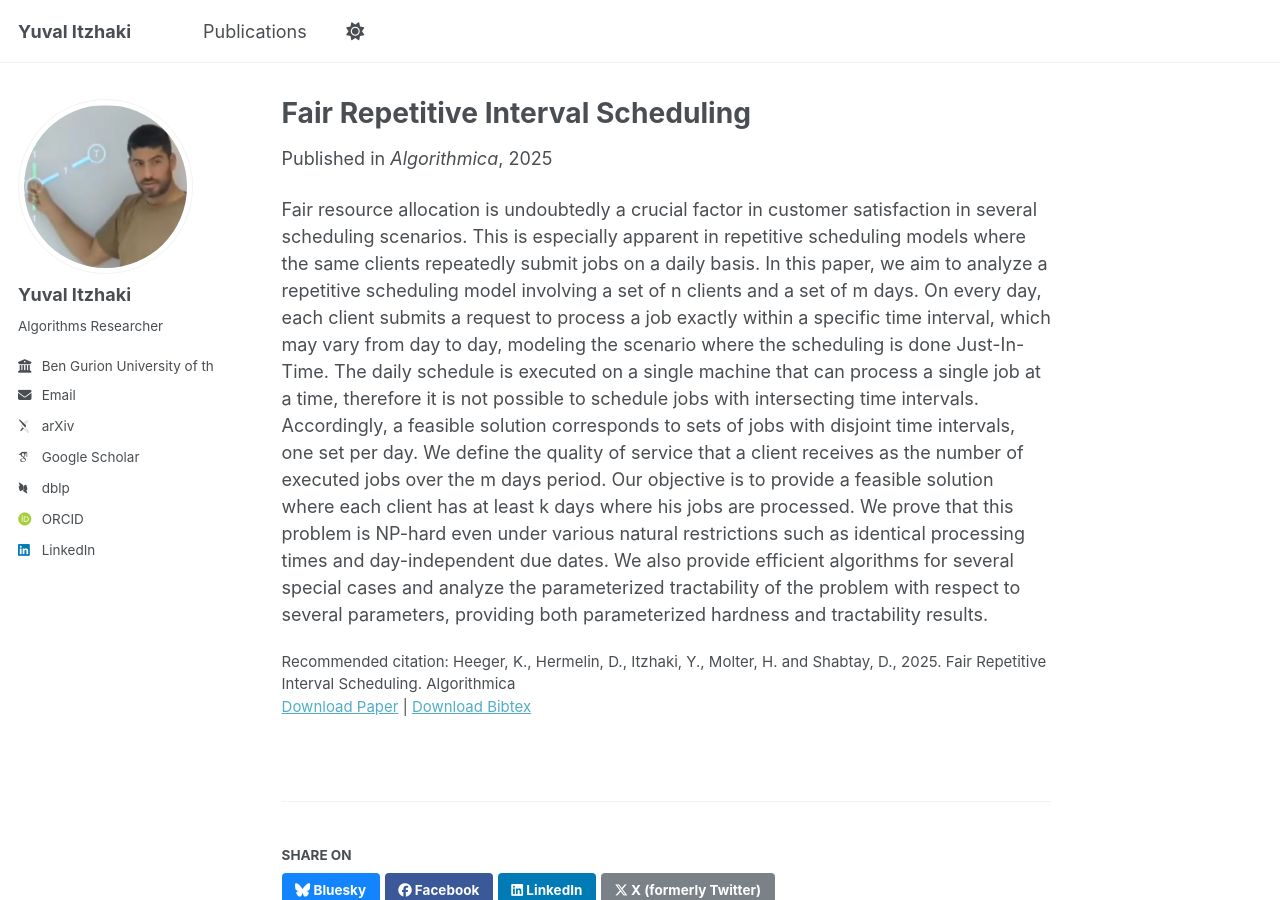
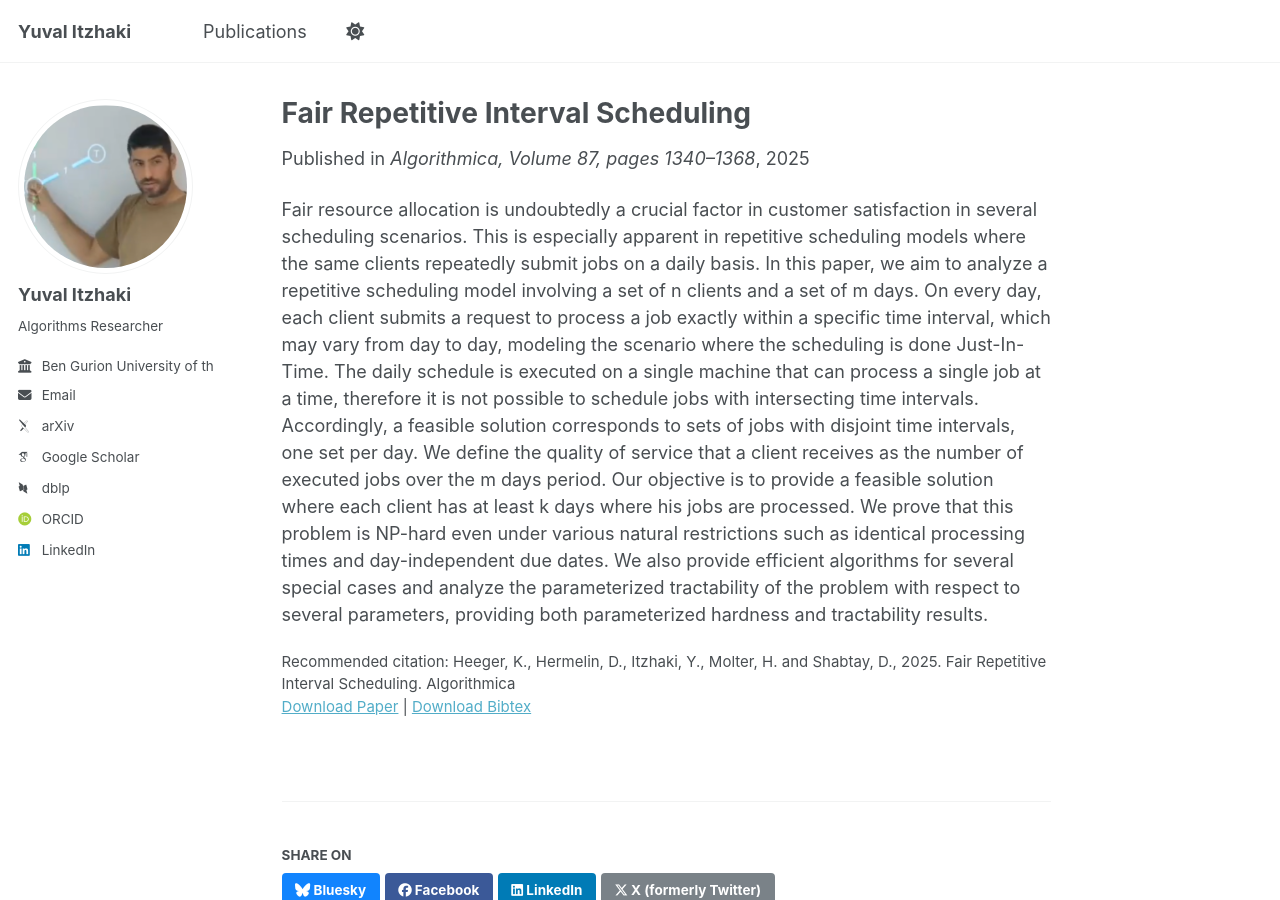
Before and after one commit to yuvalyitz/home, a Jekyll site: the page built from _publications/Fair Repetitive JIT.md, in a window 1280 px wide and 900 px high. Built offline with Jekyll 4.4.1, drawn with Linux system fonts in a browser that asks for light colours; some web fonts are replaced.

Commit message:
Update publication venue details in markdown

```diff
--- a/_publications/Fair Repetitive JIT.md
+++ b/_publications/Fair Repetitive JIT.md
@@ -5,7 +5,7 @@ category: manuscripts
 permalink: /publication/Fair Repetitive JIT
 excerpt: 'https://doi.org/10.1007/s00453-025-01322-y'
 date: 2025-05-26
-venue: 'Algorithmica'
+venue: 'Algorithmica, Volume 87, pages 1340–1368'
 paperurl: 'https://doi.org/10.1007/s00453-025-01322-y'
 bibtexurl: 'https://yuvalyitz.github.io/home/files/heeger2025fair.bib'
 citation: 'Heeger, K., Hermelin, D., Itzhaki, Y., Molter, H. and Shabtay, D., 2025. Fair Repetitive Interval Scheduling. Algorithmica'
```
